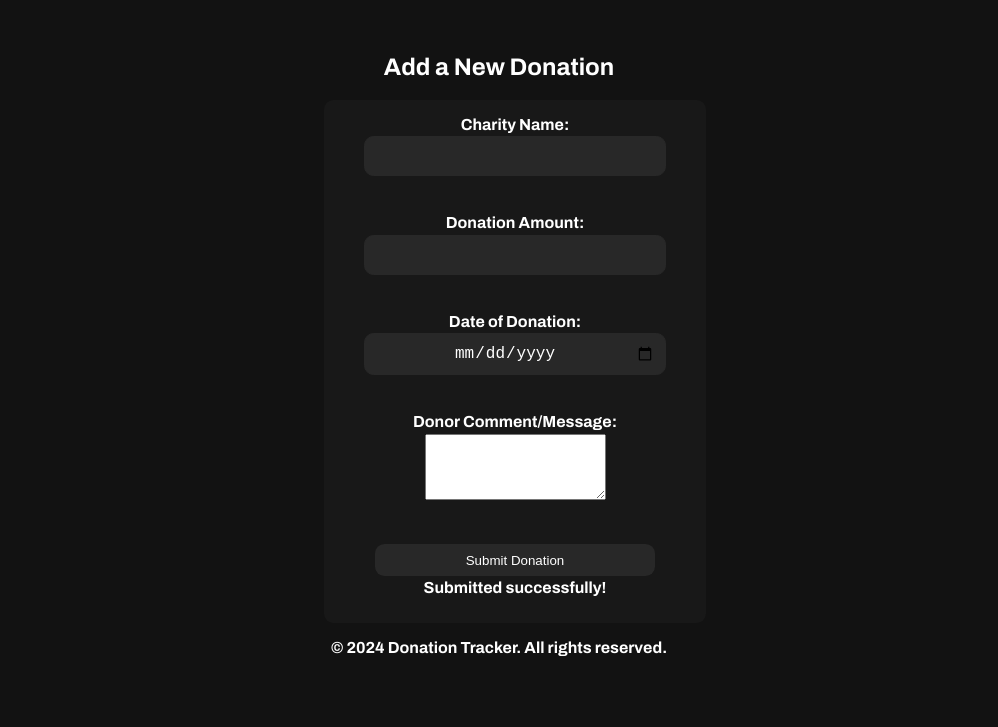
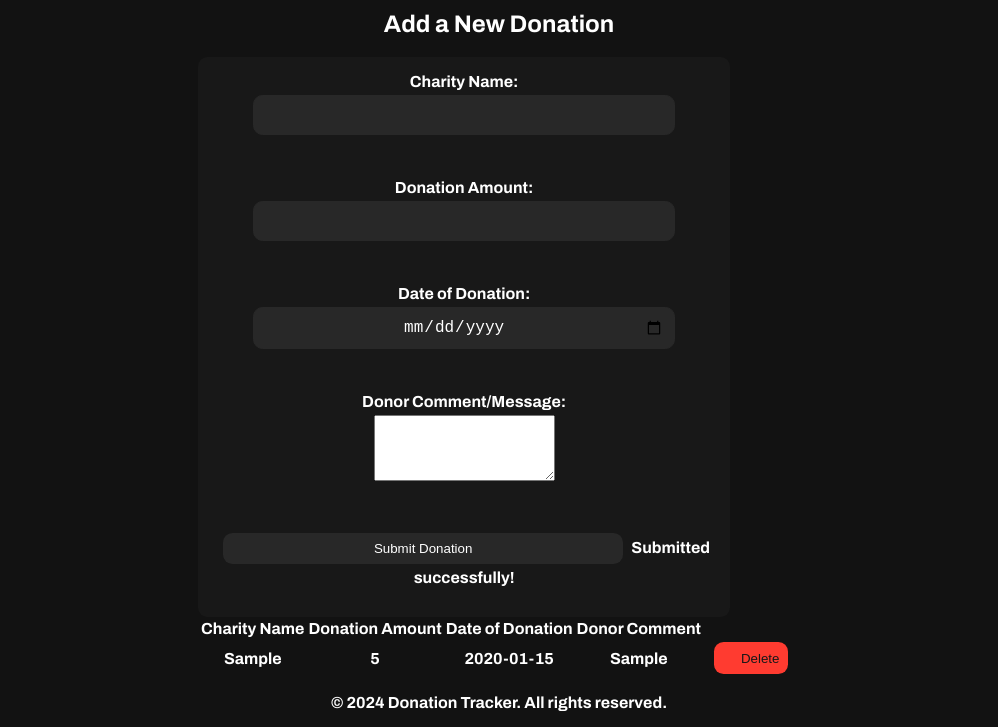
Before and after one commit to hzz4343/Community-Support-Tracker, a website: page donation-tracker/donation-tracker.html in a window 1280 px wide. Both pictures are taken after typing "Sample", "5", "2020-01-15", "Sample" into the empty fields and a click on the button "Submit Donation". Shown: the part 133-860 px from the top of the page, without its empty margins (141-1139 px from the left). Drawn offline with Linux system fonts and the light colour scheme.

Commit message:
Complete the test for table

```diff
--- a/donation-tracker/donation-tracker-script.js
+++ b/donation-tracker/donation-tracker-script.js
@@ -40,19 +40,64 @@ function onFormSubmit(event) {
   if (isError == false) {
     // If validation passes, create a temporary data object
 
-    const donationData = collectDonationData()
+    const donationData = collectDonationData();
 
     document.getElementById('donation-form').reset();
-    const successSpan = document.getElementById('successSubmission')
-    successSpan.style.visibility = "visible"
+    const successSpan = document.getElementById('successSubmission');
+    successSpan.style.visibility = "visible";
 
-    console.log(donationData)
+    saveSubmissionData(donationData);
+    displaySubmissionData();
+
+    console.log(donationData);
     return donationData;
   }
 };
 
 function addFormListener(formNode, callback) {
   formNode.addEventListener("submit", callback);
+}
+
+function saveSubmissionData(data) {
+  let submissionData = localStorage.getItem("donation-data");
+  if (submissionData == null) {
+    submissionData = [];
+  } else {
+    submissionData = JSON.parse(submissionData);
+  }
+  submissionData.push(data);
+  localStorage.setItem("donation-data", JSON.stringify(submissionData));
+}
+
+function displaySubmissionData() {
+  const donationTable = document.querySelector("#donation-table tbody");
+  donationTable.innerHTML = "";
+  let submissionData = JSON.parse(localStorage.getItem("donation-data"));
+
+  submissionData.forEach(({ charityName, donationAmount, donationDate, donorComment }, index) => {
+    const row = donationTable.insertRow();
+    row.insertCell(0).textContent = charityName;
+    row.insertCell(1).textContent = donationAmount;
+    row.insertCell(2).textContent = donationDate;
+    row.insertCell(3).textContent = donorComment;
+    row.insertCell(4).innerHTML = `<button onclick="deleteLogRow(${index})">Delete</button>`;
+  });
+}
+
+function deleteLogRow(index) {
+  let submissionData = localStorage.getItem("donation-data");
+  submissionData = JSON.parse(submissionData);
+
+  submissionData.splice(index, 1);
+
+  if (submissionData.length === 0) {
+    localStorage.removeItem("donation-data");
+  }
+  else {
+    localStorage.setItem("donation-data", JSON.stringify(submissionData));
+  }
+
+  displaySubmissionData();
 }
 
 // if window is not undefined, meaning, we are in a web app
@@ -62,7 +107,8 @@ if (typeof window !== "undefined") {
   window.onload = () => {
     const formNode = document.getElementById('donation-form');
     formNode.addEventListener('submit', onFormSubmit);
+    displaySubmissionData()
   };
 } else {
-  module.exports = { addFormListener, onFormSubmit, validateForm, collectDonationData }
+  module.exports = { addFormListener, onFormSubmit, validateForm, collectDonationData, saveSubmissionData, displaySubmissionData }
 }
--- a/donation-tracker/donation-tracker.html
+++ b/donation-tracker/donation-tracker.html
@@ -108,6 +108,19 @@
             >
           </div>
         </form>
+        <div>
+          <table id="donation-table">
+            <thead>
+              <tr>
+                <th>Charity Name</th>
+                <th>Donation Amount</th>
+                <th>Date of Donation</th>
+                <th>Donor Comment</th>
+              </tr>
+            </thead>
+            <tbody></tbody>
+          </table>
+        </div>
       </section>
     </main>
     <footer>
```
Also changed, not shown: donation-tracker/tests/donation-tracker-script.test.js (+129 -1 lines).
